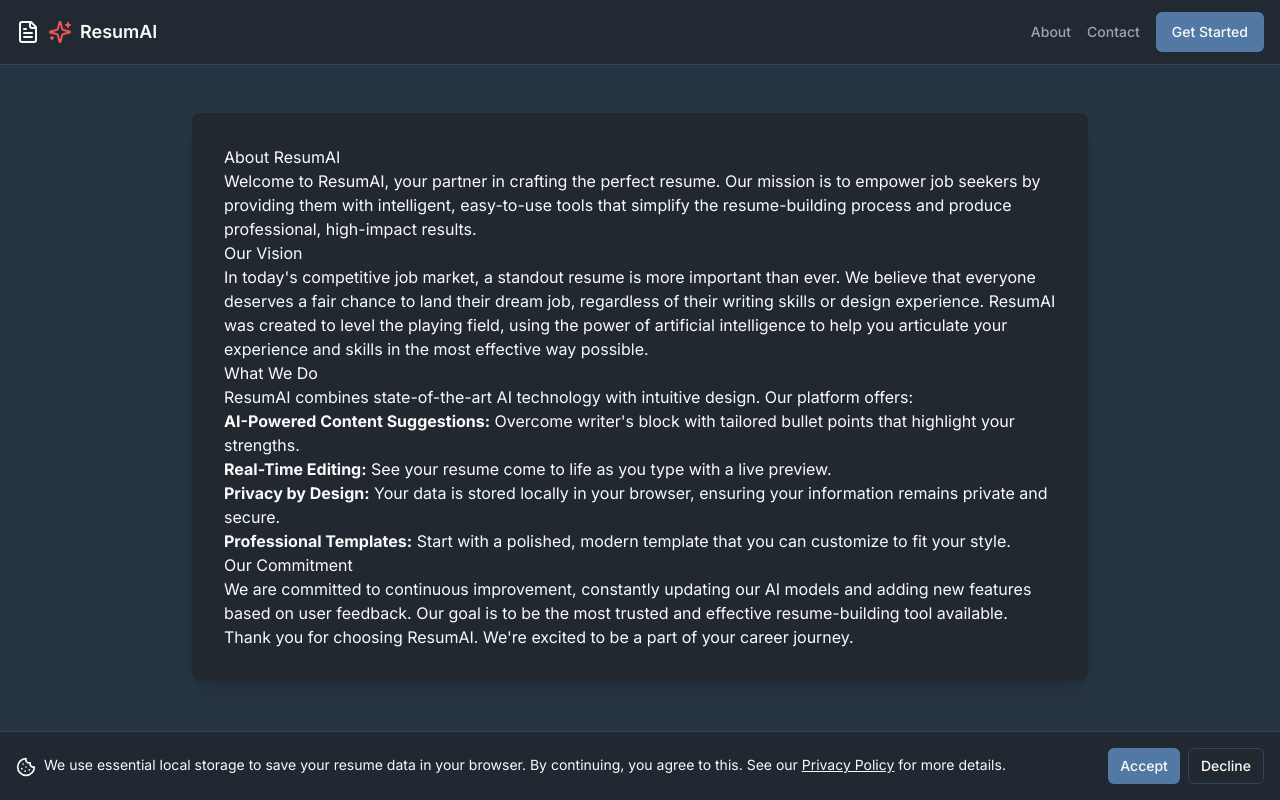
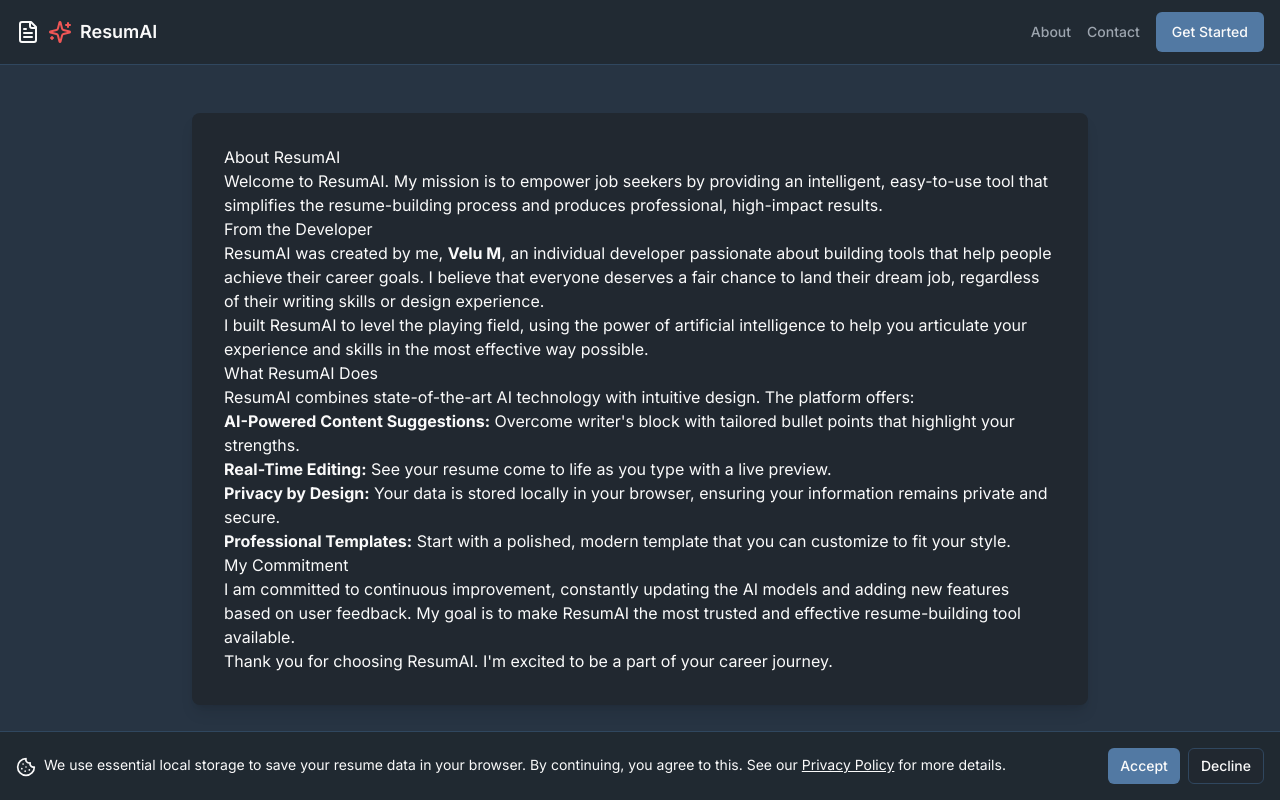
Before and after one commit to velumuthu/resumebuilder, a Next.js app: page /about in a window 1280 px wide. Built offline with nearby package versions, Linux system fonts and the light colour scheme.

Commit message:
In about add developer name as velu m and he is a individual developer a

```diff
--- a/src/app/about/page.tsx
+++ b/src/app/about/page.tsx
@@ -28,13 +28,14 @@ export default function AboutPage() {
         <div className="prose prose-invert max-w-4xl mx-auto bg-background p-8 rounded-lg shadow-lg">
             <h1>About ResumAI</h1>
 
-            <p>Welcome to ResumAI, your partner in crafting the perfect resume. Our mission is to empower job seekers by providing them with intelligent, easy-to-use tools that simplify the resume-building process and produce professional, high-impact results.</p>
+            <p>Welcome to ResumAI. My mission is to empower job seekers by providing an intelligent, easy-to-use tool that simplifies the resume-building process and produces professional, high-impact results.</p>
 
-            <h2>Our Vision</h2>
-            <p>In today's competitive job market, a standout resume is more important than ever. We believe that everyone deserves a fair chance to land their dream job, regardless of their writing skills or design experience. ResumAI was created to level the playing field, using the power of artificial intelligence to help you articulate your experience and skills in the most effective way possible.</p>
+            <h2>From the Developer</h2>
+            <p>ResumAI was created by me, <strong>Velu M</strong>, an individual developer passionate about building tools that help people achieve their career goals. I believe that everyone deserves a fair chance to land their dream job, regardless of their writing skills or design experience.</p>
+            <p>I built ResumAI to level the playing field, using the power of artificial intelligence to help you articulate your experience and skills in the most effective way possible.</p>
 
-            <h2>What We Do</h2>
-            <p>ResumAI combines state-of-the-art AI technology with intuitive design. Our platform offers:</p>
+            <h2>What ResumAI Does</h2>
+            <p>ResumAI combines state-of-the-art AI technology with intuitive design. The platform offers:</p>
             <ul>
                 <li><strong>AI-Powered Content Suggestions:</strong> Overcome writer's block with tailored bullet points that highlight your strengths.</li>
                 <li><strong>Real-Time Editing:</strong> See your resume come to life as you type with a live preview.</li>
@@ -42,10 +43,10 @@ export default function AboutPage() {
                 <li><strong>Professional Templates:</strong> Start with a polished, modern template that you can customize to fit your style.</li>
             </ul>
 
-            <h2>Our Commitment</h2>
-            <p>We are committed to continuous improvement, constantly updating our AI models and adding new features based on user feedback. Our goal is to be the most trusted and effective resume-building tool available.</p>
+            <h2>My Commitment</h2>
+            <p>I am committed to continuous improvement, constantly updating the AI models and adding new features based on user feedback. My goal is to make ResumAI the most trusted and effective resume-building tool available.</p>
 
-            <p>Thank you for choosing ResumAI. We're excited to be a part of your career journey.</p>
+            <p>Thank you for choosing ResumAI. I'm excited to be a part of your career journey.</p>
         </div>
       </main>
     </div>
--- a/src/app/contact/page.tsx
+++ b/src/app/contact/page.tsx
@@ -30,16 +30,16 @@ export default function ContactPage() {
       </header>
       <main className="container mx-auto py-12 px-4">
         <div className="max-w-4xl mx-auto">
-          <h1 className="text-3xl md:text-4xl font-bold text-center mb-8">Contact Us</h1>
+          <h1 className="text-3xl md:text-4xl font-bold text-center mb-8">Contact Me</h1>
           <p className="text-center text-muted-foreground mb-12">
-            Have a question, feedback, or need support? We'd love to hear from you.
+            Have a question, feedback, or need support? I'd love to hear from you.
           </p>
 
           <div className="grid grid-cols-1 md:grid-cols-2 gap-12">
             <div className="space-y-6">
               <Card className="bg-background">
                 <CardHeader>
-                  <CardTitle>Send us a Message</CardTitle>
+                  <CardTitle>Send a Message</CardTitle>
                 </CardHeader>
                 <CardContent className="space-y-4">
                    <div className="space-y-2">
@@ -52,7 +52,7 @@ export default function ContactPage() {
                   </div>
                   <div className="space-y-2">
                     <Label htmlFor="message">Message</Label>
-                    <Textarea id="message" placeholder="How can we help you?" rows={5} />
+                    <Textarea id="message" placeholder="How can I help you?" rows={5} />
                   </div>
                   <Button className="w-full">Send Message</Button>
                 </CardContent>
@@ -61,7 +61,7 @@ export default function ContactPage() {
 
             <div className="space-y-6">
                 <h2 className="text-2xl font-semibold">Contact Information</h2>
-                <p className="text-muted-foreground">Reach out to us directly through the channels below.</p>
+                <p className="text-muted-foreground">Reach out to me directly through the channels below.</p>
                 <div className="space-y-4">
                     <div className="flex items-start gap-4">
                         <div className="bg-primary/10 p-3 rounded-full">
@@ -69,7 +69,7 @@ export default function ContactPage() {
                         </div>
                         <div>
                             <h3 className="font-semibold">Email</h3>
-                            <a href="mailto:support@resumai.app" className="text-primary hover:underline">support@resumai.app</a>
+                            <a href="mailto:velumuthu.cse@gmail.com" className="text-primary hover:underline">velumuthu.cse@gmail.com</a>
                             <p className="text-sm text-muted-foreground">For general inquiries and support</p>
                         </div>
                     </div>
@@ -89,8 +89,8 @@ export default function ContactPage() {
                         </div>
                         <div>
                             <h3 className="font-semibold">Phone</h3>
-                            <p className="text-primary">+1 (555) 123-4567</p>
-                            <p className="text-sm text-muted-foreground">Mon-Fri, 9am - 5pm EST</p>
+                            <p className="text-primary">+91 86951 72090</p>
+                            <p className="text-sm text-muted-foreground">Mon-Fri, 9am - 6pm IST</p>
                         </div>
                     </div>
                      <div className="flex items-start gap-4">
@@ -99,8 +99,7 @@ export default function ContactPage() {
                         </div>
                         <div>
                             <h3 className="font-semibold">Address</h3>
-                            <p className="text-primary">123 Tech Avenue, Suite 100<br/>Innovation City, 12345</p>
-                            <p className="text-sm text-muted-foreground">We are a remote-first company</p>
+                            <p className="text-primary">165/2, Main road, Malaiyarasan kuppam, <br/>Mazhavandhagal, Gingee, <br/>Villupuram - 605701, TN, India</p>
                         </div>
                     </div>
                 </div>
--- a/src/app/layout.tsx
+++ b/src/app/layout.tsx
@@ -7,7 +7,8 @@ import CookieConsent from '@/components/cookie-consent';
 
 export const metadata: Metadata = {
   title: 'ResumAI - AI-Powered Resume Builder',
-  description: 'Create professional resumes with AI-driven content suggestions.',
+  description: 'Create professional resumes for free with AI-driven content suggestions. Build your CV with our smart resume maker and land your dream job.',
+  keywords: ['resume builder', 'AI resume builder', 'free resume builder', 'cv maker', 'resume creator', 'professional resume', 'AI resume writer'],
   icons: {
     icon: '/favicon.ico',
   },
```
